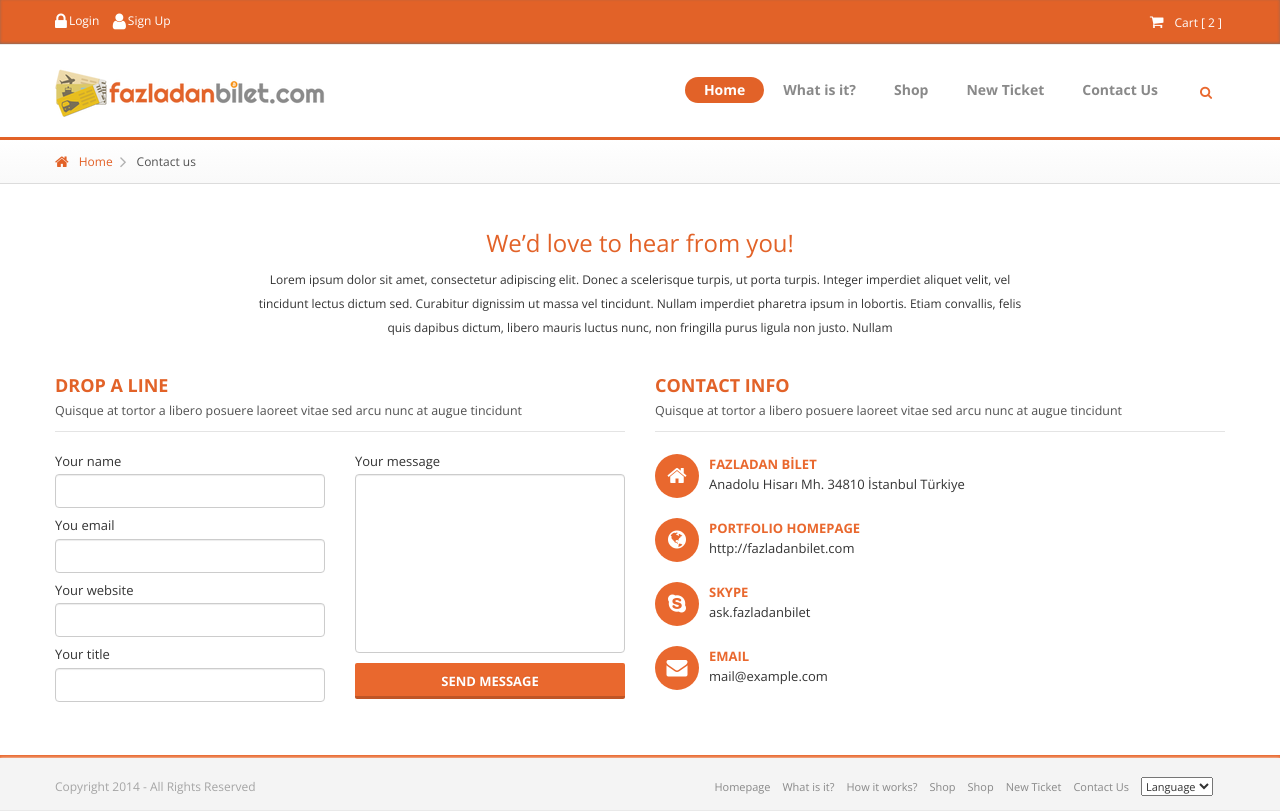
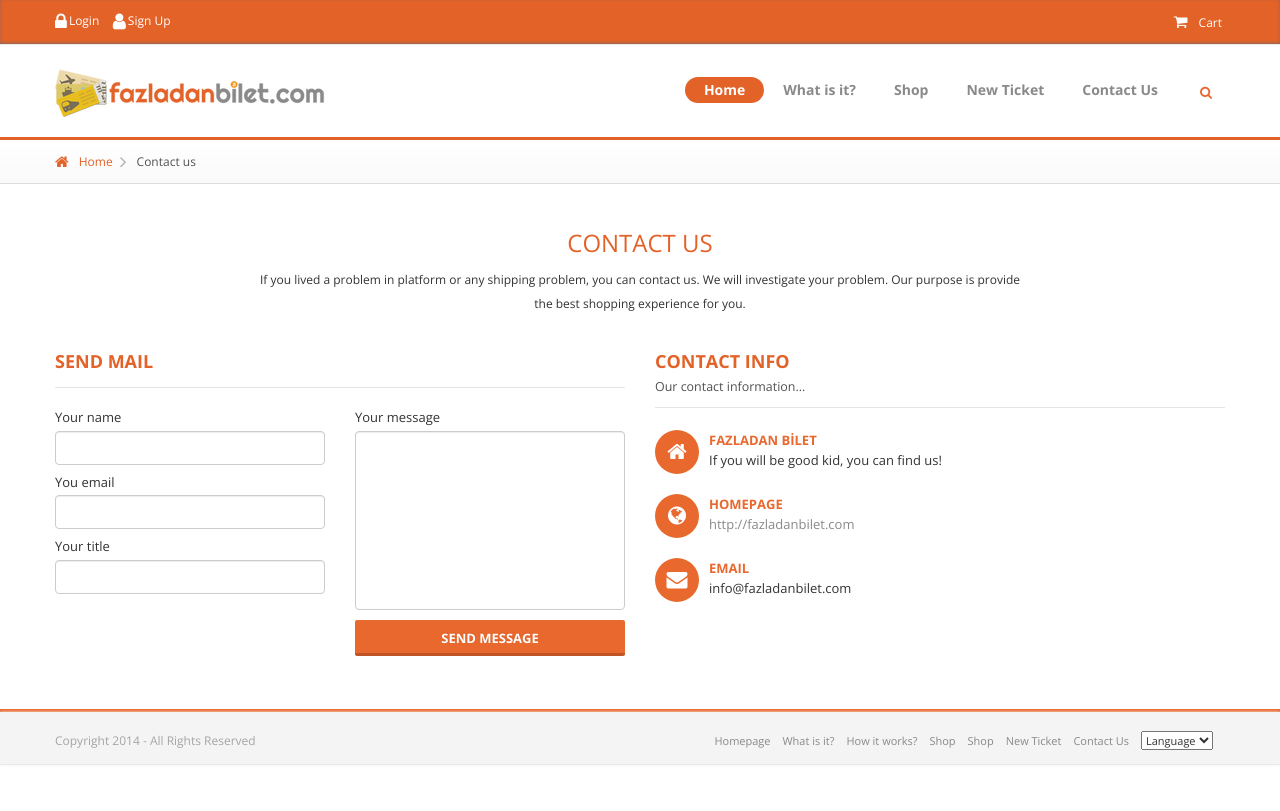
Before and after one commit to tonyukuk-software/fazladanbilet.com, a Django app: page /contact_us/ in a window 1280 px wide. After the commit the page ends 765 px from the top, so only its background shows below. Run offline with Django 3.2, Linux system fonts and the light colour scheme; parts of the project's set-up code (start-up, migrations or seed data) failed here and were passed over; some libraries are stand-ins or nearby versions.

Commit message:
JK-42 contact us  -updated template  -updated view  -added mai method

```diff
--- a/jackalprojects/forms.py
+++ b/jackalprojects/forms.py
@@ -4,3 +4,9 @@ from member.models import *
 
 class forgotten_password_form(forms.Form):
     email = forms.CharField(max_length=250)
+
+class contact_us_form(forms.Form):
+    name = forms.CharField(max_length=250, required=False)
+    email = forms.CharField(max_length=250, required=False)
+    title = forms.CharField(max_length=250)
+    message = forms.CharField(max_length=1000)
--- a/jackalprojects/templates/contact_us.html
+++ b/jackalprojects/templates/contact_us.html
@@ -1,4 +1,5 @@
 {% extends "base.html" %}
+{% load i18n %}
 {% load staticfiles %}
 
 {% block head_block %} {% endblock %}
@@ -9,8 +10,8 @@
     <div class="b-breadcrumbs f-breadcrumbs">
         <div class="container">
             <ul>
-                <li><a href="#"><i class="fa fa-home"></i>Home</a></li>
-                <li><i class="fa fa-angle-right"></i><span> Contact us </span></li>
+                <li><a href="#"><i class="fa fa-home"></i>{% trans "Home" %}</a></li>
+                <li><i class="fa fa-angle-right"></i><span> {% blocktrans %}Contact us{% endblocktrans %} </span></li>
             </ul>
         </div>
     </div>
@@ -19,8 +20,8 @@
         <section class="container b-welcome-box">
             <div class="row">
                 <div class="col-md-offset-2 col-md-8">
-                    <h1 class="is-global-title f-center">We’d love to hear from you!</h1>
-                    <p class="f-center">Lorem ipsum dolor sit amet, consectetur adipiscing elit. Donec a scelerisque turpis, ut porta turpis. Integer imperdiet aliquet velit, vel tincidunt lectus dictum sed. Curabitur dignissim ut massa vel tincidunt. Nullam imperdiet pharetra ipsum in lobortis. Etiam convallis, felis quis dapibus dictum, libero mauris luctus nunc, non fringilla purus ligula non justo. Nullam </p>
+                    <h1 class="is-global-title f-center">{% blocktrans %}CONTACT US{% endblocktrans %}</h1>
+                    <p class="f-center">{% blocktrans %}If you lived a problem in platform or any shipping problem, you can contact us. We will investigate your problem. Our purpose is provide the best shopping experience for you.{% endblocktrans %}</p>
                 </div>
             </div>
         </section>
@@ -28,32 +29,26 @@
             <div class="row">
                 <div class="col-sm-6 b-contact-form-box">
                     <h3 class="f-primary-b b-title-description f-title-description">
-                        drop a line
-                        <div class="b-title-description__comment f-title-description__comment f-primary-l">Quisque at tortor a libero posuere laoreet vitae sed arcu nunc at augue tincidunt </div>
+                        {% blocktrans %}SEND MAIL{% endblocktrans %}
+                        <div class="b-title-description__comment f-title-description__comment f-primary-l"></div>
                     </h3>
                     <div class="row">
                         <form action="" method="post">
                             <div class="col-md-6">
                                 <div class="b-form-row">
-                                    <label class="b-form-vertical__label" for="name">Your name</label>
+                                    <label class="b-form-vertical__label" for="name">{% blocktrans %}Your name{% endblocktrans %}</label>
                                     <div class="b-form-vertical__input">
                                         <input type="text" id="name" class="form-control">
                                     </div>
                                 </div>
                                 <div class="b-form-row">
-                                    <label class="b-form-vertical__label" for="email">You email</label>
+                                    <label class="b-form-vertical__label" for="email">{% blocktrans %}You email{% endblocktrans %}</label>
                                     <div class="b-form-vertical__input">
                                         <input type="text" id="email" class="form-control">
                                     </div>
                                 </div>
                                 <div class="b-form-row">
-                                    <label class="b-form-vertical__label" for="website">Your website</label>
-                                    <div class="b-form-vertical__input">
-                                        <input type="text" id="website" class="form-control">
-                                    </div>
-                                </div>
-                                <div class="b-form-row">
-                                    <label class="b-form-vertical__label" for="title">Your title</label>
+                                    <label class="b-form-vertical__label" for="title">{% blocktrans %}Your title{% endblocktrans %}</label>
                                     <div class="b-form-vertical__input">
                                         <input type="text" id="title" class="form-control">
                                     </div>
@@ -61,11 +56,11 @@
                             </div>
                             <div class="col-md-6">
                                 <div class="b-form-row b-form--contact-size">
-                                    <label class="b-form-vertical__label">Your message</label>
+                                    <label class="b-form-vertical__label">{% blocktrans %}Your message{% endblocktrans %}</label>
                                     <textarea class="form-control" rows="5"></textarea>
                                 </div>
                                 <div class="b-form-row">
-                                    <a href="#" class="b-btn f-btn b-btn-md b-btn-default f-primary-b b-btn__w100">send message</a>
+                                    <a href="#" class="b-btn f-btn b-btn-md b-btn-default f-primary-b b-btn__w100">{% blocktrans %}send message{% endblocktrans %}</a>
                                 </div>
                             </div>
                         </form>
@@ -73,8 +68,8 @@
                 </div>
                 <div class="col-sm-6 b-contact-form-box">
                     <h3 class="f-primary-b b-title-description f-title-description">
-                        contact info
-                        <div class="b-title-description__comment f-title-description__comment f-primary-l">Quisque at tortor a libero posuere laoreet vitae sed arcu nunc at augue tincidunt </div>
+                        {% blocktrans %}contact info{% endblocktrans %}
+                        <div class="b-title-description__comment f-title-description__comment f-primary-l">{% blocktrans %}Our contact information...{% endblocktrans %}</div>
                     </h3>
                     <div class="row b-google-map__info-window-address">
                         <ul class="list-unstyled">
@@ -86,7 +81,7 @@
             <div class="b-google-map__info-window-address-title f-google-map__info-window-address-title">
                 FAZLADAN BİLET
             </div>
-            <div class="desc">Anadolu Hisarı Mh. 34810 İstanbul Türkiye</div>
+            <div class="desc">{% blocktrans %}If you will be good kid, you can find us!{% endblocktrans %}</div>
         </div>
     </li>
     <li class="col-xs-12">
@@ -95,20 +90,9 @@
         </div>
         <div>
             <div class="b-google-map__info-window-address-title f-google-map__info-window-address-title">
-                portfolio homepage
+                {% trans "homepage" %}
             </div>
-            <div class="desc">http://fazladanbilet.com</div>
-        </div>
-    </li>
-    <li class="col-xs-12">
-        <div class="b-google-map__info-window-address-icon f-center pull-left">
-            <i class="fa fa-skype"></i>
-        </div>
-        <div>
-            <div class="b-google-map__info-window-address-title f-google-map__info-window-address-title">
-                Skype
-            </div>
-            <div class="desc">ask.fazladanbilet</div>
+            <div class="desc"><a href="http://fazladanbilet.com">http://fazladanbilet.com</a></div>
         </div>
     </li>
     <li class="col-xs-12">
@@ -119,11 +103,10 @@
             <div class="b-google-map__info-window-address-title f-google-map__info-window-address-title">
                 email
             </div>
-            <div class="desc">mail@example.com</div>
+            <div class="desc">info@fazladanbilet.com</div>
         </div>
     </li>
 </ul>
-
                     </div>
                 </div>
             </div>
--- a/jackalprojects/views.py
+++ b/jackalprojects/views.py
@@ -24,6 +24,27 @@ def ticket_pool(request):
     return render_to_response('ticket_pool.html', locals())
 
 def contact_us(request):
+    form = contact_us_form()
+    if request.method == 'POST':
+        form = contact_us_form(request.POST)
+        if form.is_valid():
+            try:
+                name = request.POST.get('name')
+                email = request.POST.get('email')
+                title = request.POST.get('title')
+                message = request.POST.get('message')
+                template = get_template("mail_contact_us.html")
+                context = Context({'name': name,
+                                   'email': email,
+                                   'title': title,
+                                   'message': message})
+                content = template.render(context)
+                mailgun_operator = mailgun()
+                mailgun_operator.send_mail_with_html('info@fazladanbilet.com', content)
+                return HttpResponseRedirect('/')
+            except Exception as e:
+                print e
+                return HttpResponseRedirect('/sorry')
     return render_to_response('contact_us.html', locals(), context_instance=RequestContext(request))
 
 def forgotten_password(request):
--- a/templates/base.html
+++ b/templates/base.html
@@ -71,52 +71,8 @@
               </div>
               <div class="b-option-total-cart">
                   <div class="b-option-total-cart__goods">
-                      <a href="/member/my_bag/" class="f-option-total-cart__numbers b-option-total-cart__numbers"><i class="fa fa-shopping-cart"></i> {% trans 'Cart' %} [ 2 ]</a>
-                      <div class="b-option-cart__items">
-                          <div class="b-option-cart__items__title f-option-cart__items__title f-default-l">{% trans "Recently added item(s)" %}</div>
-                          <ul>
-                              <li>
-                                  <div class="b-option-cart__items__img">
-                                      <div class="view view-sixth">
-                                          <div class="b-item-hover-action f-center mask">
-                                              <div class="b-item-hover-action__inner">
-                                                  <div class="b-item-hover-action__inner-btn_group">
-                                                      <a href="#" class="b-btn f-btn b-btn-light f-btn-light info"><i class="fa fa-link"></i></a>
-                                                  </div>
-                                              </div>
-                                          </div>
-                                      </div>
-                                  </div>
-                                  <div class="b-option-cart__items__descr">
-                                      <strong class="b-option-cart__descr__title f-option-cart__descr__title"><a href="#">Product Example</a></strong>
-                                      <span class="b-option-cart__descr__cost f-option-cart__descr__cost">1 x $239</span>
-                                  </div>
-                                  <i class="fa fa-times b-icon--fa"></i>
-                              </li>
-                              <li>
-                                  <div class="b-option-cart__items__img">
-                                      <div class="view view-sixth">
-                                          <div class="b-item-hover-action f-center mask">
-                                              <div class="b-item-hover-action__inner">
-                                                  <div class="b-item-hover-action__inner-btn_group">
-                                                      <a href="#" class="b-btn f-btn b-btn-light f-btn-light info"><i class="fa fa-link"></i></a>
-                                                  </div>
-                                              </div>
-                                          </div>
-                                      </div>
-                                    </div>
-                                  <div class="b-option-cart__items__descr">
-                                      <strong class="b-option-cart__descr__title f-default-b f-option-cart__descr__title"><a href="#">Product Example</a></strong>
-                                      <span class="b-option-cart__descr__cost f-option-cart__descr__cost">1 x $239</span>
-                                  </div>
-                                  <i class="fa fa-times b-icon--fa"></i>
-                              </li>
-                          </ul>
-                          <div class="b-option-cart__btn">
-                              <button class="button-xs button-gray-light">{% trans 'Cancel' %}</button>
-                              <button class="button-xs">{% trans 'Check out' %} </button>
-                          </div>
-                      </div>
+                      <a href="/member/my_bag/" class="f-option-total-cart__numbers b-option-total-cart__numbers"><i class="fa fa-shopping-cart"></i> {% trans 'Cart' %} </a>
+
                   </div>
               </div>
           </div>
```
Also changed, not shown: locale/tr/LC_MESSAGES/django.po.
